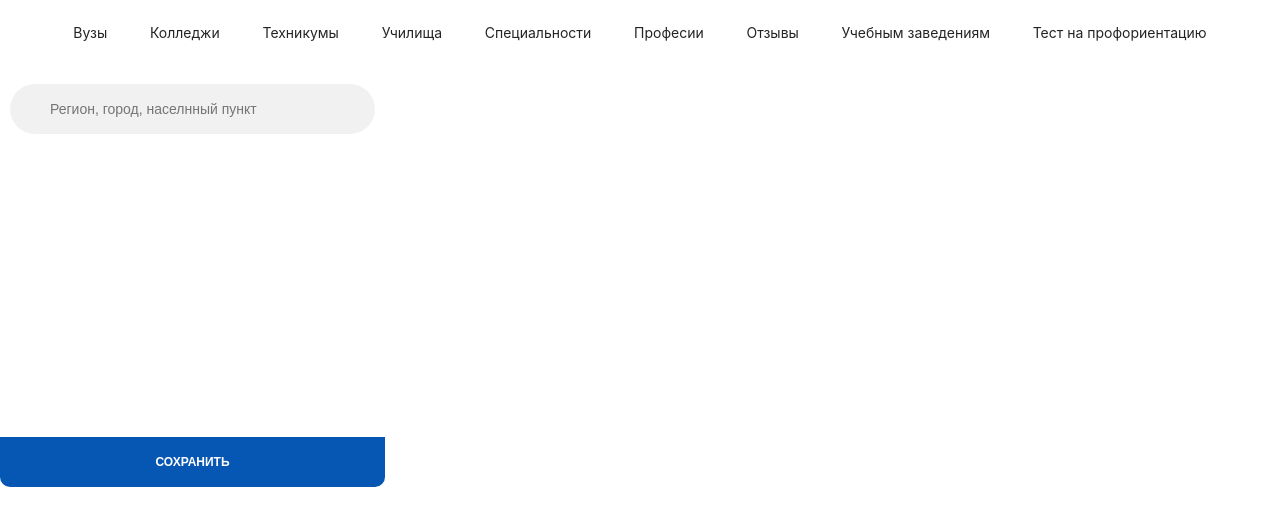
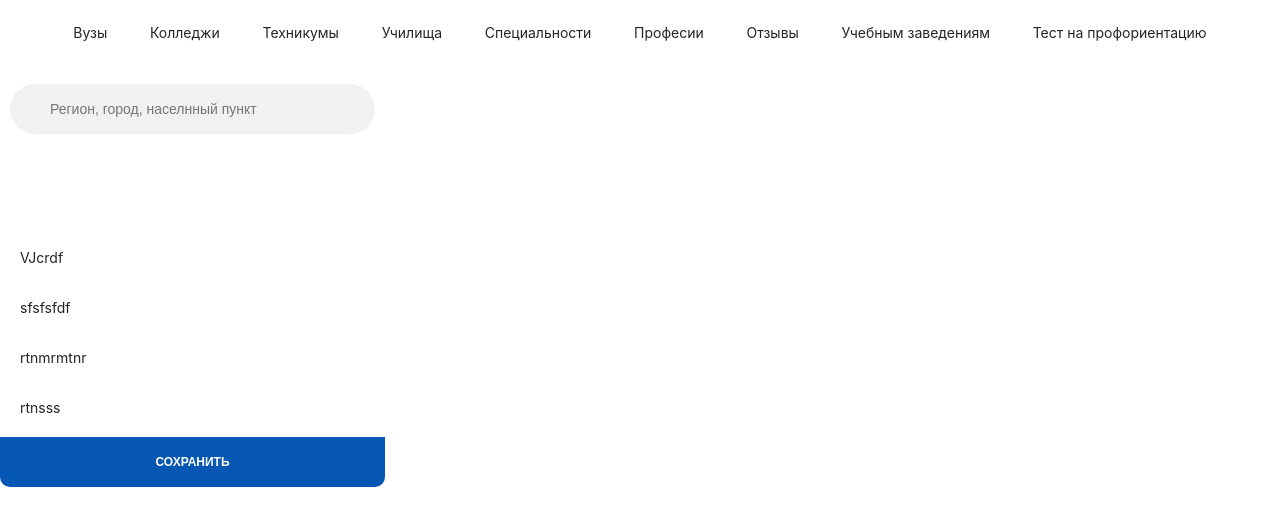
Before and after one commit to buba1301/stidika-test-task, a website built with Vite: page index.html in a window 1280 px wide. Shown: the part 69-594 px from the top of the page. Built offline with nearby package versions, Linux system fonts and the light colour scheme.

Commit message:
Add cities list for dropdown

```diff
--- /dev/null
+++ b/cities.js
@@ -0,0 +1,23 @@
+const cities = [
+  'VJcrdf',
+  'sfsfsfdf',
+  'rtnmrmtnr',
+  'rtnsss',
+  'eremnrer',
+  'fkhjfgmfg',
+  'dfrogpdpfod',
+  'rnfhdglsf',
+];
+
+export function setUpCitiesItems(element) {
+  return cities.forEach((city) => {
+    const itemElement = document.createElement('div');
+    const spanElement = document.createElement('span');
+
+    spanElement.innerText = city;
+    itemElement.appendChild(spanElement);
+    itemElement.classList.add('city');
+
+    element.appendChild(itemElement);
+  });
+}
--- a/main.js
+++ b/main.js
@@ -1,6 +1,7 @@
 import './style.scss';
 import javascriptLogo from './javascript.svg';
 import { setupMenuItem } from './navMenu.js';
+import { setUpCitiesItems } from './cities';
 
 /* document.querySelector('#app').innerHTML = `
   <div>
@@ -16,3 +17,4 @@
 
 setupCounter(document.querySelector('#counter')); */
 setupMenuItem(document.querySelector('#navigation'));
+setUpCitiesItems(document.querySelector('.regions'));
--- a/style.scss
+++ b/style.scss
@@ -252,8 +252,17 @@
   .regions {
     width: 100%;
     height: 200px;
+    padding: 10px 20px;
+    overflow: scroll;
+    text-align: start;
 
-
+    .city {
+      width: 100%;
+      height: 50px;
+      cursor: pointer;
+      font-size: 14px;
+      line-height: 22px;
+    }
   }
 
   .save_button {
```
